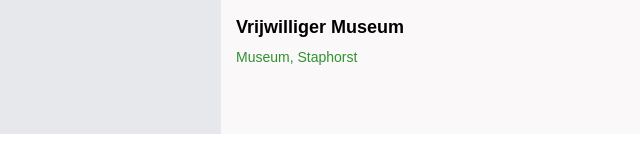
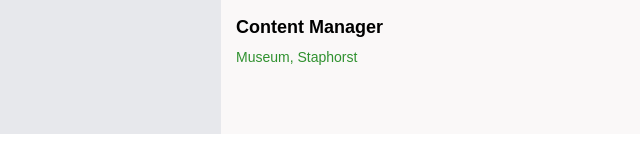
Before and after one commit to SamHarke03/Les1Website, a plain HTML site: page index.html in a window 1280 px wide. Shown: the part 650-797 px from the top of the page, 419-1059 px from the left. Drawn offline with Linux system fonts and the light colour scheme.

Commit message:
update information

```diff
--- a/index.html
+++ b/index.html
@@ -68,7 +68,7 @@
             <p class="profile-content__institute">Poiesz Supermarkten, Staphorst</p>
 
             <div class="profile-content__element-header">
-                <h4 class="profile-content__title">Vrijwilliger Museum</h4>
+                <h4 class="profile-content__title">Content Manager</h4>
                 <p class="profile-content__period">jan 2024 - heden</p>
             </div>
             <p class="profile-content__institute">Museum, Staphorst</p>
```
